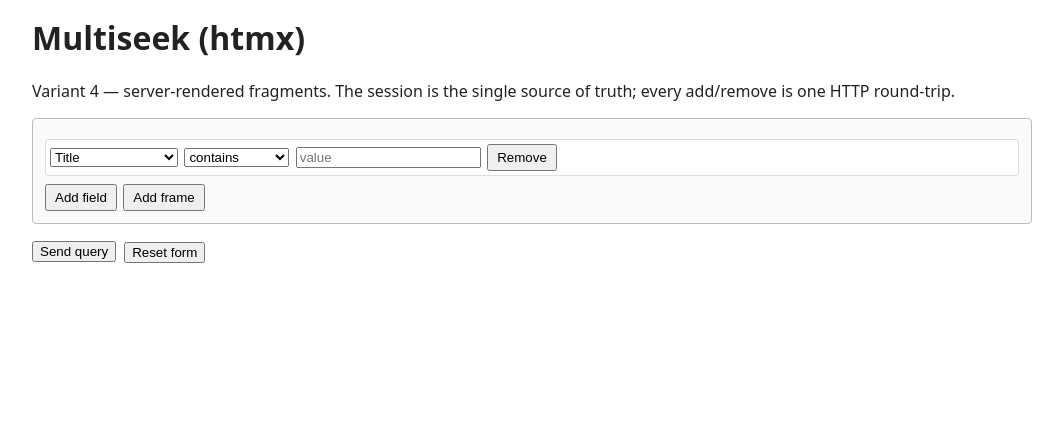
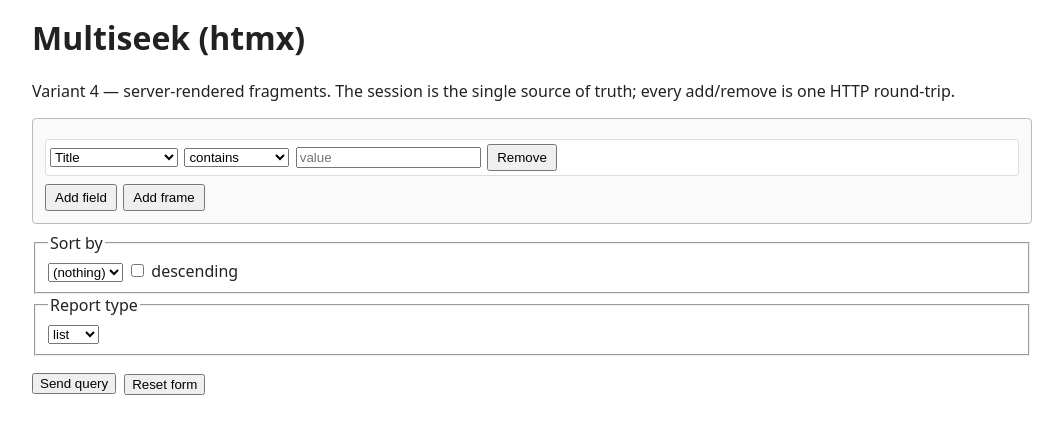
Before and after one commit to mpasternak/django-multiseek, a Django app: page /multiseek/ in a window 1280 px wide. Shown: the top 434 px of the page, without its empty margins (108-1171 px from the left). Run offline with Django 3.2, Linux system fonts and the light colour scheme; some libraries are stand-ins or nearby versions.

Commit message:
htmx: add Sort by + Report type UI
The htmx example was missing the two registry-driven controls the
other variants ship. Each is now persisted to the session via a small
fragment endpoint and read back on the next Send Query.

- New endpoints in htmx_fragments/views.py + urls.py:
    POST /htmx/ordering/   → writes `order_0` / `order_0_dir` to
                              session["multiseek_json"]["ordering"]
    POST /htmx/report-type/ → writes "report_type" index to the same
                              session JSON
  Both return empty bodies (hx-swap="none") — the canonical state lives
  in the session and is read on the next /htmx/results/ fetch.

- HtmxMultiseekFormPage.get_context_data now surfaces `ordering_options`,
  `report_types`, `current_order_index`, `current_order_dir`,
  `current_report_type`.

- examples/htmx/templates/multiseek/index.html renders two new
  <fieldset>s above the Send Query button: one with the ordering
  select + descending checkbox, one with the report-type select.

- examples/htmx/books/multiseek_registry.py adds a "table" report
  type so the registry has more than one option to pick from.

- examples/htmx/htmx_fragments/test_browser.py: tightened the value
  fill — call .blur() after fill() to flush the change event, with
  a longer post-blur wait. Required because Playwright .fill()
  doesn't synthesize keypresses, only change/input events.

End-to-end verified with Playwright: pick "table", set Sort by =
year descending, Send Query → results render as a Bootstrap-style
table sorted with newest-first ordering.

Co-Authored-By: Claude Opus 4.7 (1M context) <noreply@anthropic.com>

```diff
--- a/examples/htmx/books/multiseek_registry.py
+++ b/examples/htmx/books/multiseek_registry.py
@@ -82,5 +82,6 @@ registry = create_registry(
     default_ordering=["-title", "authors", "year"],
     report_types=[
         ReportType("list", _("list")),
+        ReportType("table", _("table")),
     ],
 )
--- a/examples/htmx/htmx_fragments/urls.py
+++ b/examples/htmx/htmx_fragments/urls.py
@@ -28,5 +28,7 @@ urlpatterns = [
     path("field-prev-op/<path:elpath>/", views.set_field_prev_op, name="set_field_prev_op"),
     path("autocomplete/<path:elpath>/", views.autocomplete_suggestions, name="autocomplete"),
     path("autocomplete-pick/<path:elpath>/", views.autocomplete_pick, name="autocomplete_pick"),
+    path("ordering/", views.set_ordering, name="set_ordering"),
+    path("report-type/", views.set_report_type, name="set_report_type"),
     path("results/", views.results_fragment, name="results_fragment"),
 ]
--- a/examples/htmx/htmx_fragments/views.py
+++ b/examples/htmx/htmx_fragments/views.py
@@ -537,6 +537,46 @@ def set_field_prev_op(request, elpath):
     return HttpResponse("")
 
 
+@csrf_protect
+def set_ordering(request):
+    """POST → store the current "sort by" choice in the session.
+
+    Accepts ``order_index`` (string-of-int referencing ``registry.ordering``)
+    and ``order_dir`` ("1" for descending, empty for ascending). Stored at
+    session JSON's top-level ``ordering`` key under the bundled
+    ``order_0`` / ``order_0_dir`` slot names that
+    ``MultiseekRegistry.apply_ordering_to_queryset`` reads from.
+    """
+    if request.method != "POST":
+        return HttpResponseNotAllowed(["POST"])
+    idx = request.POST.get("order_index", "")
+    direction = request.POST.get("order_dir", "")
+    data = _load_form(request.session)
+    ordering = data.get("ordering")
+    if not isinstance(ordering, dict):
+        ordering = {}
+    ordering["order_0"] = idx
+    if direction:
+        ordering["order_0_dir"] = direction
+    else:
+        ordering.pop("order_0_dir", None)
+    data["ordering"] = ordering
+    _save_form(request.session, data)
+    return HttpResponse("")
+
+
+@csrf_protect
+def set_report_type(request):
+    """POST → store the picked report type index into the session JSON."""
+    if request.method != "POST":
+        return HttpResponseNotAllowed(["POST"])
+    idx = request.POST.get("report_type", "")
+    data = _load_form(request.session)
+    data["report_type"] = idx
+    _save_form(request.session, data)
+    return HttpResponse("")
+
+
 def autocomplete_suggestions(request, elpath):
     """GET /htmx/autocomplete/<elpath>/?q=… → HTML fragment listing
     matching items for the autocomplete field at <elpath>.
--- a/examples/htmx/htmx_fragments/views_form.py
+++ b/examples/htmx/htmx_fragments/views_form.py
@@ -58,6 +58,9 @@ class HtmxMultiseekFormPage(TemplateView):
         form_data = data.get("form_data") or [None]
 
         fields = registry.get_fields(self.request)
+        current_ordering = data.get("ordering") or {}
+        current_report_type = data.get("report_type", "")
+
         ctx = super().get_context_data(**kwargs)
         ctx.update(
             {
@@ -70,6 +73,14 @@ class HtmxMultiseekFormPage(TemplateView):
                 "AND": AND,
                 "OR": OR,
                 "ANDNOT": ANDNOT,
+                # Ordering + report-type UI inputs persist their choices via
+                # the htmx endpoints below. Surface the registry's options
+                # plus the current selection so the selects round-trip.
+                "ordering_options": list(registry.ordering or []),
+                "report_types": registry.get_report_types(self.request),
+                "current_order_index": current_ordering.get("order_0", "0"),
+                "current_order_dir": current_ordering.get("order_0_dir", ""),
+                "current_report_type": current_report_type,
             }
         )
         return ctx
--- a/examples/htmx/templates/multiseek/index.html
+++ b/examples/htmx/templates/multiseek/index.html
@@ -11,6 +11,46 @@
 {% comment %}The view inserts form_data (parsed list) and form_data_json (string) into the context. See htmx_fragments.views_form.HtmxMultiseekFormPage.{% endcomment %}
 
 {% include "htmx_fragments/frame.html" with frame=form_data frame_path="0" frame_prev_op=None is_root=True %}
+
+{% if ordering_options %}
+<fieldset class="ms-ordering">
+    <legend>{% trans "Sort by" %}</legend>
+    <select name="order_index"
+            hx-post="{% url 'htmx_fragments:set_ordering' %}"
+            hx-include="closest .ms-ordering"
+            hx-trigger="change"
+            hx-swap="none">
+        {% for o in ordering_options %}
+            <option value="{{ forloop.counter0 }}" {% if current_order_index|stringformat:"s" == forloop.counter0|stringformat:"s" %}selected{% endif %}>{{ o.label }}</option>
+        {% endfor %}
+    </select>
+    <label>
+        <input type="checkbox"
+               name="order_dir"
+               value="1"
+               {% if current_order_dir == "1" %}checked{% endif %}
+               hx-post="{% url 'htmx_fragments:set_ordering' %}"
+               hx-include="closest .ms-ordering"
+               hx-trigger="change"
+               hx-swap="none">
+        {% trans "descending" %}
+    </label>
+</fieldset>
+{% endif %}
+
+{% if report_types %}
+<fieldset class="ms-report-type">
+    <legend>{% trans "Report type" %}</legend>
+    <select name="report_type"
+            hx-post="{% url 'htmx_fragments:set_report_type' %}"
+            hx-trigger="change"
+            hx-swap="none">
+        {% for rt in report_types %}
+            <option value="{{ forloop.counter0 }}" {% if current_report_type|stringformat:"s" == forloop.counter0|stringformat:"s" %}selected{% endif %}>{{ rt.label }}</option>
+        {% endfor %}
+    </select>
+</fieldset>
+{% endif %}
 
 <div class="ms-actions">
   {% comment %}Send Query: htmx swap of the results fragment into the #multiseek-results div below — same in-page UX as the other variants' iframe. The session is the canonical state so no body is needed.{% endcomment %}
```
Also changed, not shown: examples/htmx/htmx_fragments/test_browser.py (+5 -5 lines).
